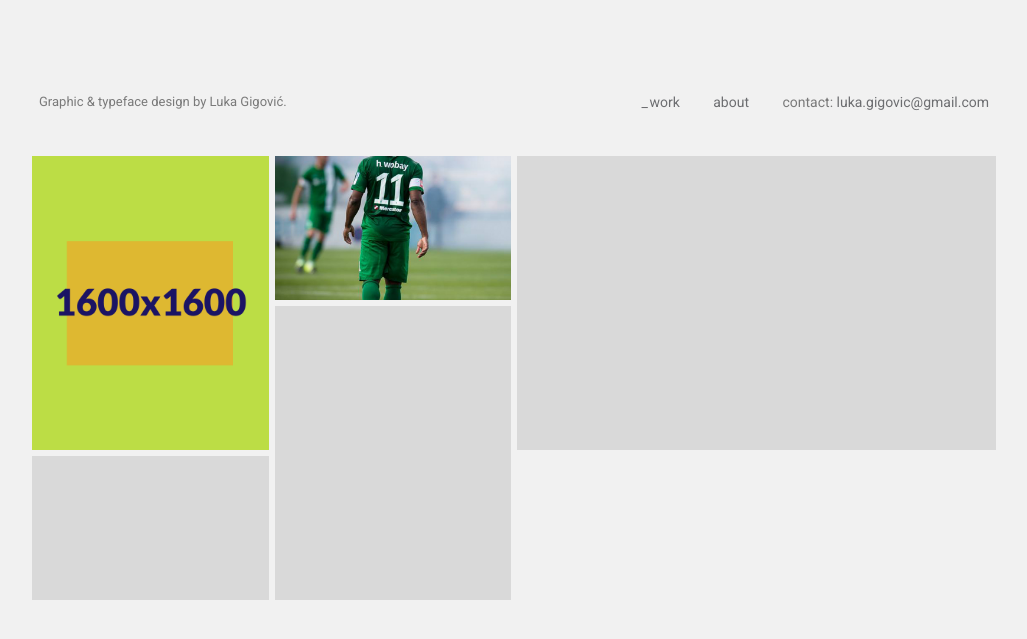
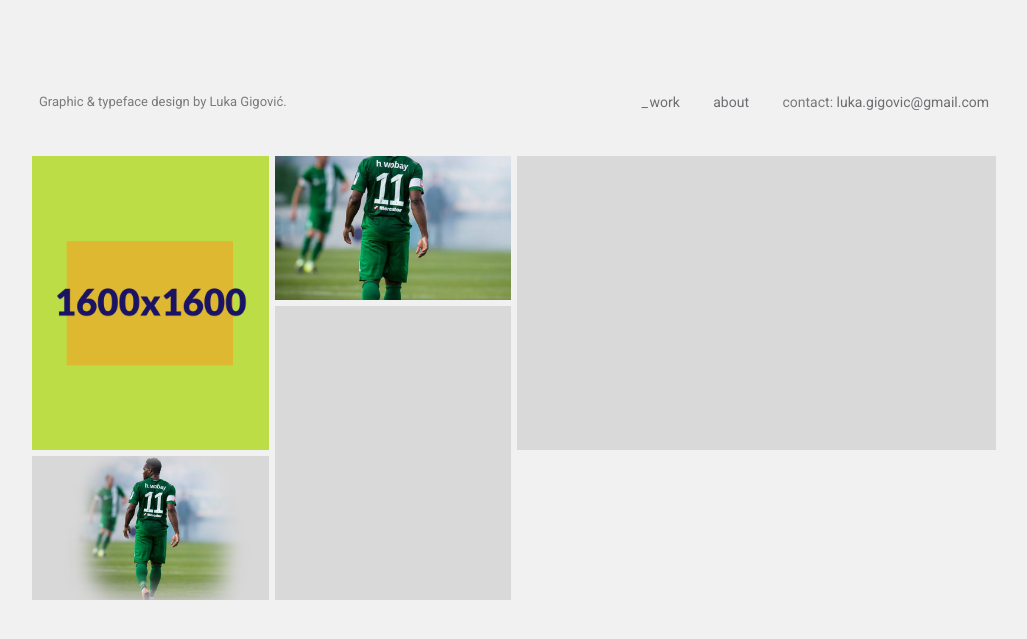
Before and after one commit to lukagigo/lukagigo.github.io, a Jekyll site: the page built from index.html, in a window 1280 px wide. Shown: the top 639 px of the page, without its empty margins (126-1153 px from the left). Built offline with Jekyll 4.4.1, drawn with Linux system fonts in a browser that asks for light colours; nearby versions of some CDN libraries.

Commit message:
Update from Forestry.io - 2016-08-30-MeloMelo.markdown

```diff
--- a/_posts/2016-08-30-MeloMelo.markdown
+++ b/_posts/2016-08-30-MeloMelo.markdown
@@ -3,7 +3,7 @@ title: Melo Melo
 date: '2016-08-29 00:00:00'
 layout: post
 description: Typeface for sports jerseys.
-thumbnail: melo.jpg
+thumbnail: "/uploads/2017/02/04/melo-1.jpg"
 size: mali
 ---
 {: .post-text }Proxima Nova (2005) bridges the gap between typefaces like Futura and Akzidenz Grotesk. The result is a hybrid that combines modern proportions with a geometric appearance. I originally released it in 1994 as Proxima Sans (now discontinued). I expanded the original six fonts (three weights with italics) into a full-featured and versatile family of 48 fonts (eight weights in three widths with italics). In the last few years, Proxima Nova has become one of the most popular web fonts, in use on thousands of websites around the world. Proxima Nova Soft (2011) is a rounded version of Proxima Nova. It was designed to be used on the MyFonts website. It has been specially optimized for web use.
```
Also changed, not shown: uploads/2017/02/04/melo-1.jpg (added).
